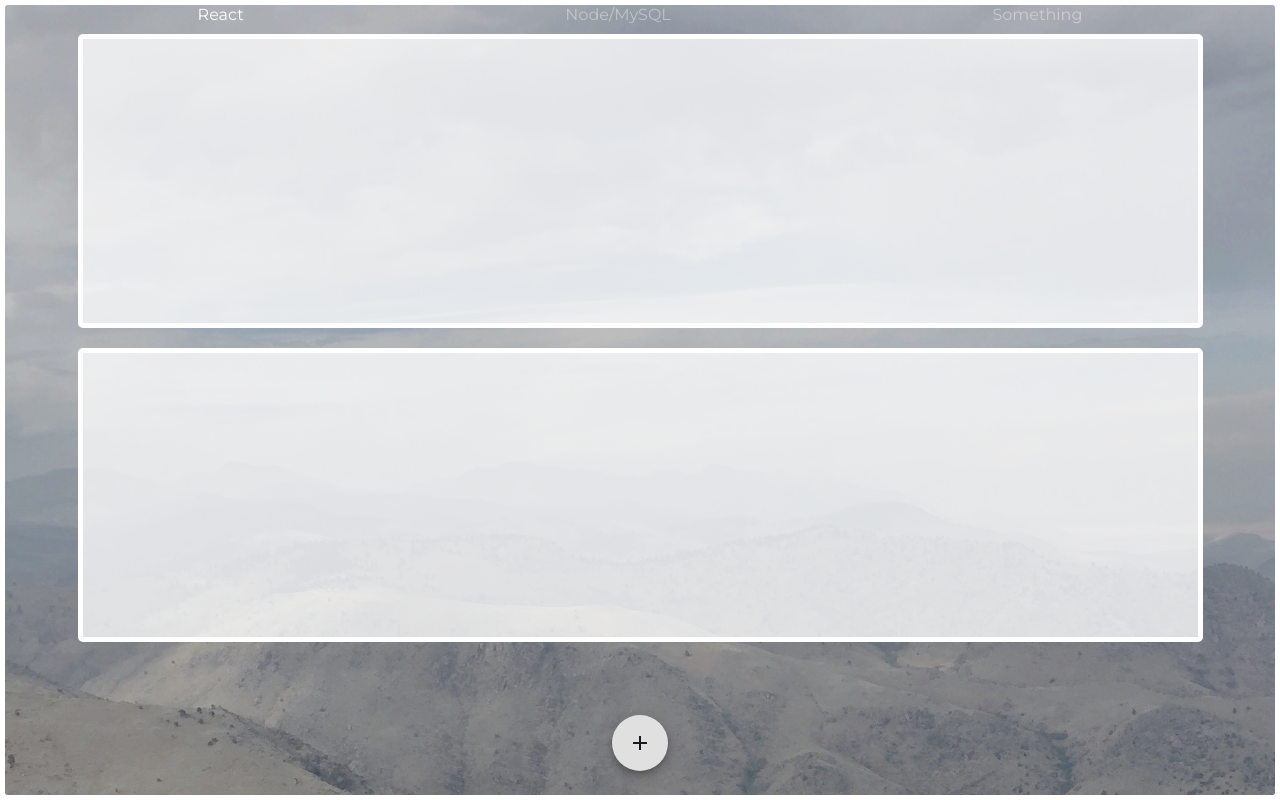
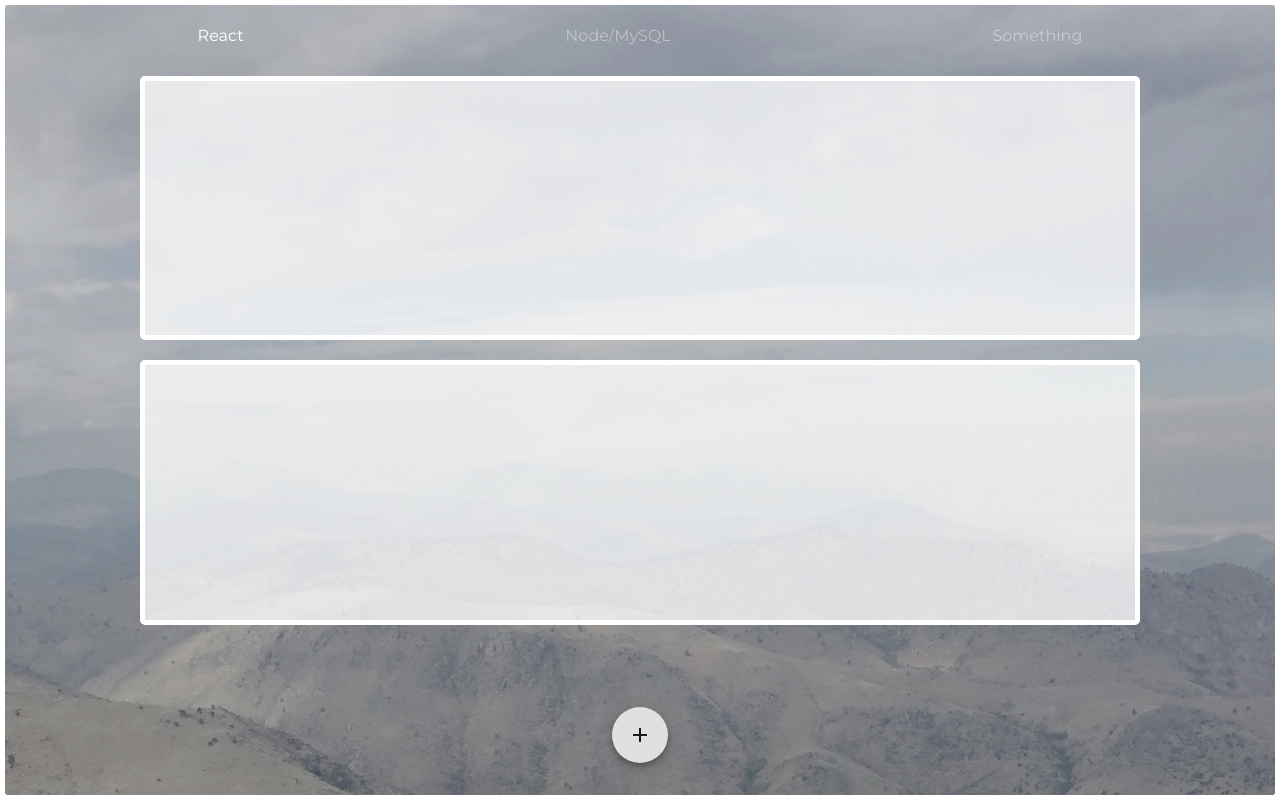
Before and after one commit to robpwatkins/robpwatkins, a React (Create React App) app: page /projects in a window 1280 px wide. Built offline with nearby package versions, Linux system fonts and the light colour scheme.

Commit message:
got all the way to 480 with home, about and projects

```diff
--- a/src/components/About.css
+++ b/src/components/About.css
@@ -14,6 +14,14 @@
   height: 100%;
   justify-content: space-evenly;
   padding: 10px 10px 0 10px;
+}
+
+.mobile-box h1 {
+  font-size: calc(25px + 2vw);
+}
+
+.mobile-box p {
+  font-size: calc(12px + 1vw);
 }
 
 .left-box {
--- a/src/components/FabNav.css
+++ b/src/components/FabNav.css
@@ -5,7 +5,7 @@
 .fab-nav-box {
   display: flex;
   width: 100%;
-  height: 15%;
+  min-height: 15vh;
   justify-content: center;
   align-items: center;
   z-index: 2;
--- a/src/components/Home.css
+++ b/src/components/Home.css
@@ -1,4 +1,7 @@
 .home-container {
+  display: flex;
+  flex-direction: column;
+  justify-content: center;
   width: 100%;
   height: 100%;
 }
@@ -6,7 +9,7 @@
 .title-box {
   display: flex;
   width: 100%;
-  height: 77vh;
+  height: 55vh;
   /* margin: -7px 0 0 0; */
   flex-direction: column;
   align-items: center;
--- a/src/components/Projects.css
+++ b/src/components/Projects.css
@@ -1,13 +1,14 @@
 .projects-container {
   display: flex;
   flex-direction: column;
-  justify-content: center;
+  justify-content: flex-start;
   align-items: center;
   height: 100%;
   width: 100%;
 }
 
 .projects-nav {
+  height: 10%;
   width: 95%;
 }
 
@@ -32,26 +33,18 @@
 
 .projects-box {
   display: flex;
-  /* ---------- for mobile -------------*/
   flex-direction: column;
-  /* flex-wrap: wrap; */
-  /* ---------- for mobile -------------*/
   width: 100%;
   height: 100%;
-  justify-content: space-between;
+  justify-content: center;
   align-items: center;
   padding: 10px 10px 30px 10px;
-  /* border: 3px solid white; */
 }
 
 .project {
-  /* ---------- for mobile -------------*/
-  /* width: 32%; */
-  /* height: 50%; */
-  width: 90%;
-  height: 100%;
+  width: 80%;
+  height: 50%;
   margin-bottom: 20px;
-  /* ---------- for mobile -------------*/
   background: var(--bg-opaque);
   border: 5px solid white;
   border-radius: 5px;
```
